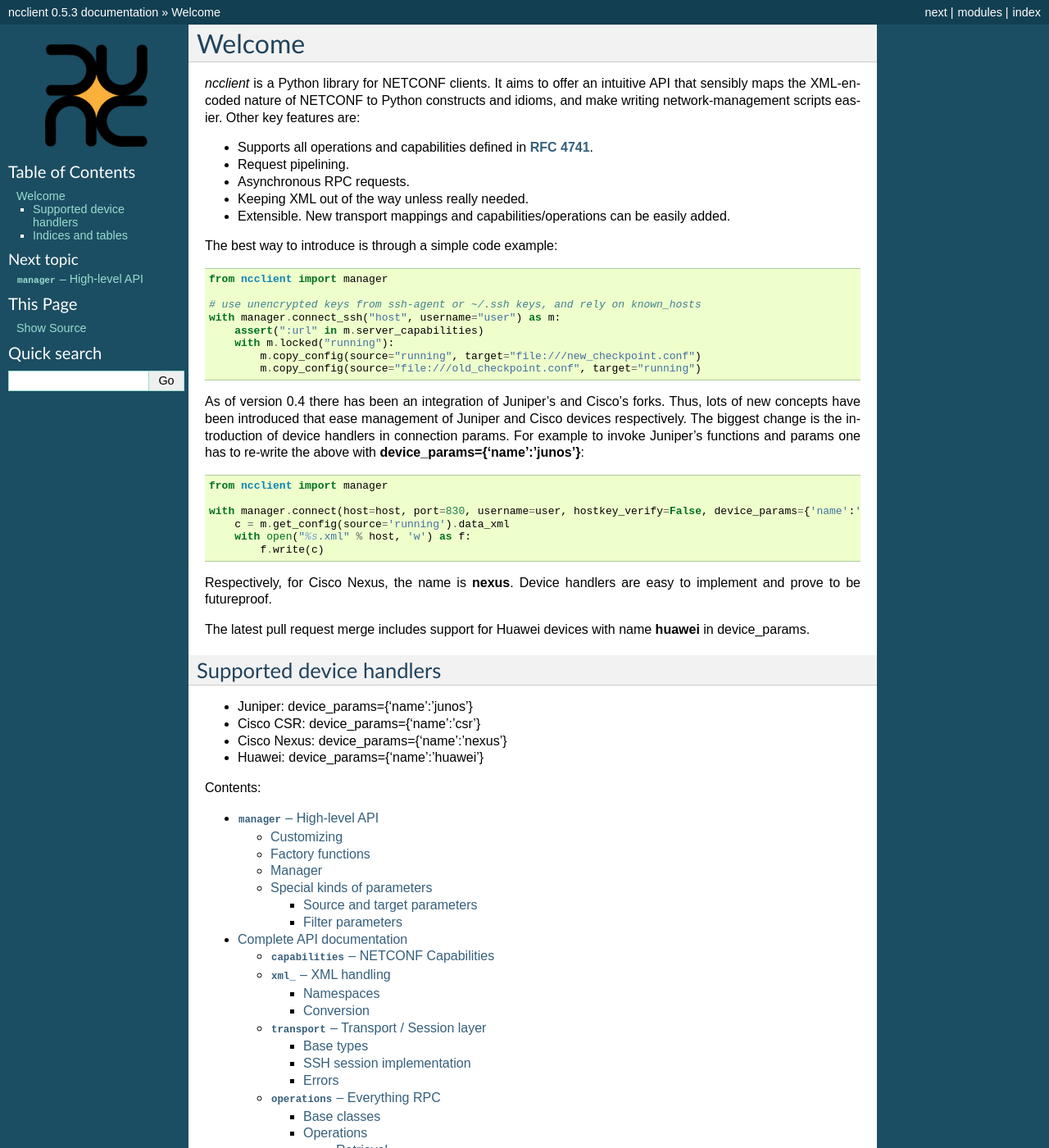
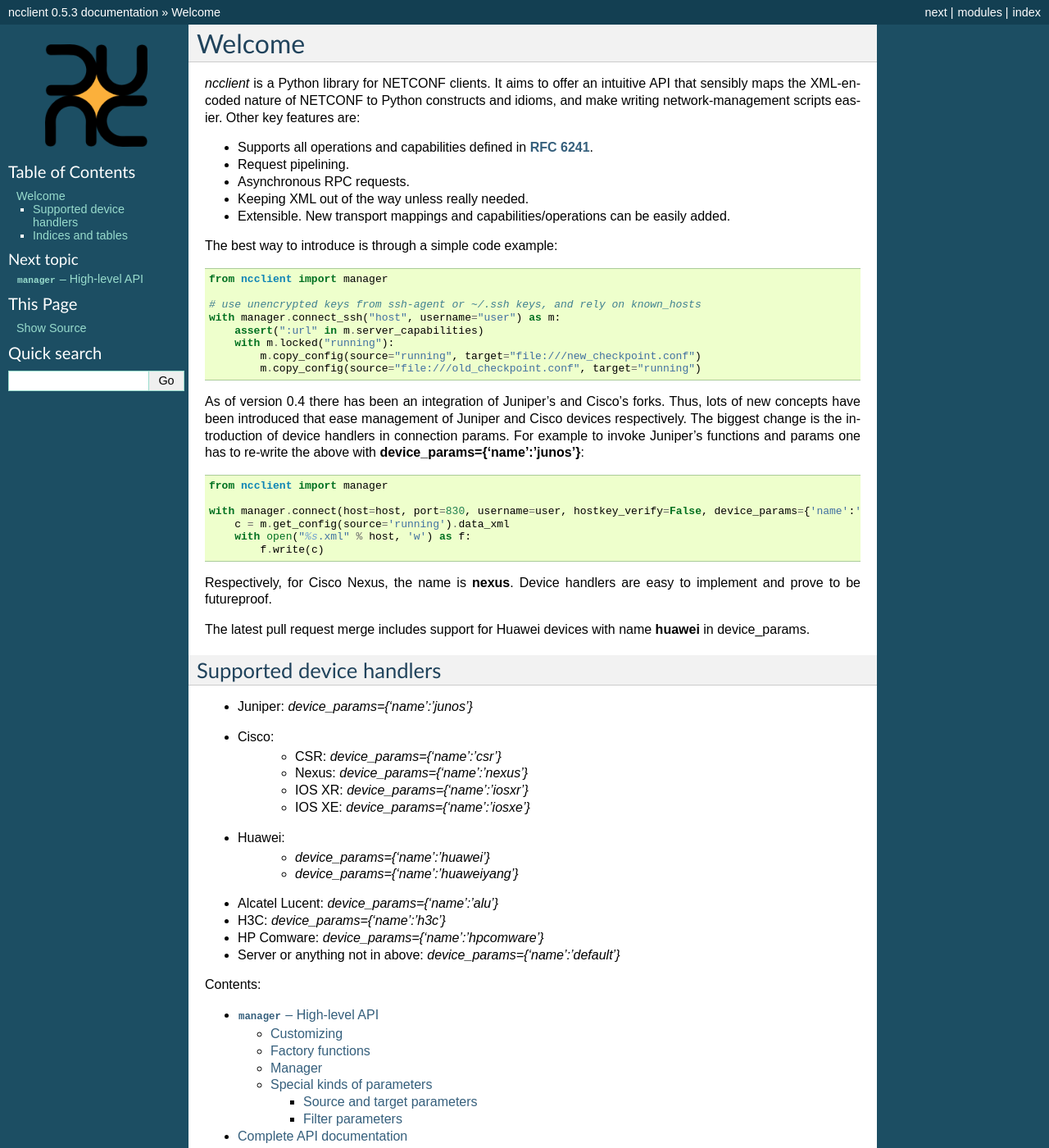
Before and after one commit to ncclient/ncclient, a Sphinx documentation site: the page built from docs/source/index.rst, in a window 1280 px wide and 1400 px high. Shown: the whole window at 82% size. Built offline with Sphinx 7.4.7, drawn with Linux system fonts in a browser that asks for light colours; formulas are drawn with MathJax 3.

```diff
--- a/docs/source/index.rst
+++ b/docs/source/index.rst
@@ -3,7 +3,7 @@ Welcome
 
 `ncclient` is a Python library for NETCONF clients. It aims to offer an intuitive API that sensibly maps the XML-encoded nature of NETCONF to Python constructs and idioms, and make writing network-management scripts easier. Other key features are:
 
-* Supports all operations and capabilities defined in :rfc:`4741`.
+* Supports all operations and capabilities defined in :rfc:`6241`.
 * Request pipelining.
 * Asynchronous RPC requests.
 * Keeping XML out of the way unless really needed.
@@ -39,10 +39,19 @@ The latest pull request merge includes support for Huawei devices with name **hu
 
 Supported device handlers
 -------------------------
-* Juniper: device_params={'name':'junos'}
-* Cisco CSR: device_params={'name':'csr'}
-* Cisco Nexus: device_params={'name':'nexus'}
-* Huawei: device_params={'name':'huawei'}
+* Juniper: `device_params={'name':'junos'}`
+* Cisco:
+    - CSR: `device_params={'name':'csr'}`
+    - Nexus: `device_params={'name':'nexus'}`
+    - IOS XR: `device_params={'name':'iosxr'}`
+    - IOS XE: `device_params={'name':'iosxe'}`
+* Huawei:
+    - `device_params={'name':'huawei'}`
+    - `device_params={'name':'huaweiyang'}`
+* Alcatel Lucent: `device_params={'name':'alu'}`
+* H3C: `device_params={'name':'h3c'}`
+* HP Comware: `device_params={'name':'hpcomware'}`
+* Server or anything not in above: `device_params={'name':'default'}`
 
 
 Contents:
```
Also changed, not shown: docs/source/manager.rst (+71 -23 lines), docs/source/operations.rst (+24 -0 lines), 2 other files.
